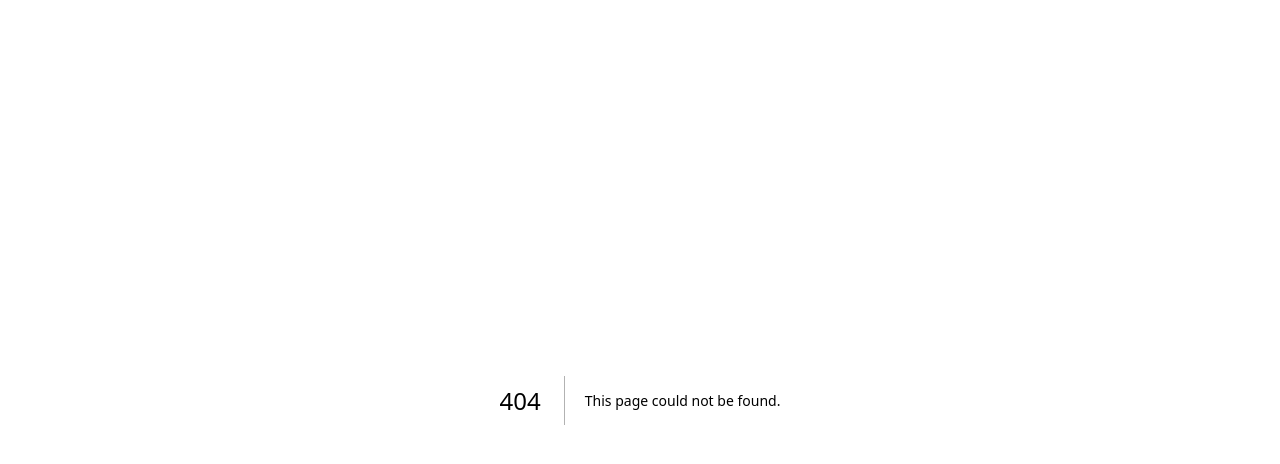
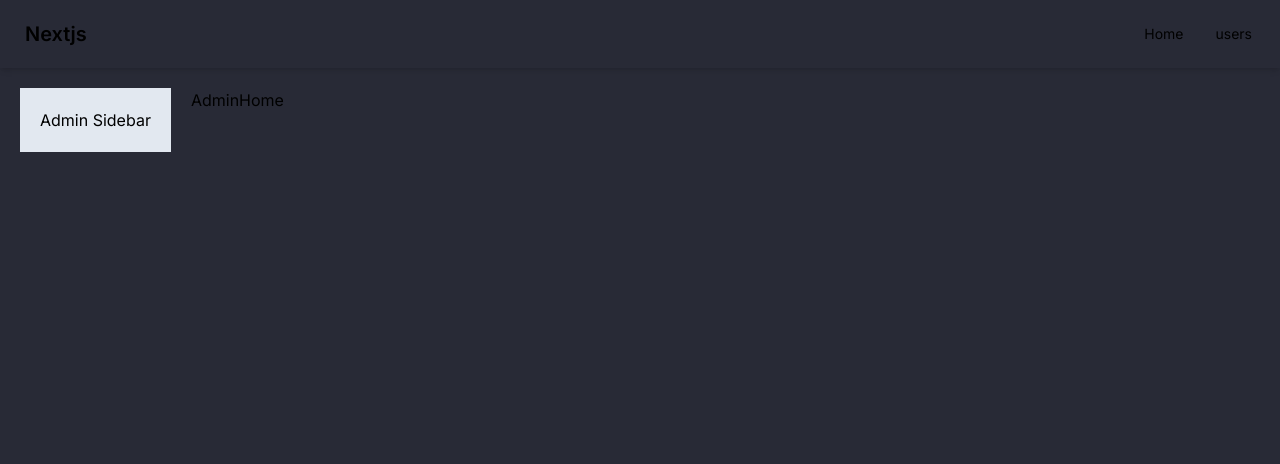
Before and after one commit to depermana12/nextfull, a Next.js app: page /admin in a window 1280 px wide. Before the commit this address had no page. Shown: the top 464 px of the page. Built offline with nearby package versions, Linux system fonts and the light colour scheme.

Commit message:
add navbar

```diff
--- /dev/null
+++ b/app/NavBar.tsx
@@ -0,0 +1,22 @@
+import Link from "next/link";
+
+const NavBar = () => {
+  return (
+    <div className="navbar bg-base-100 shadow-md">
+      <div className="flex-1">
+        <a className="btn btn-ghost text-xl">Nextjs</a>
+      </div>
+      <div className="flex-none">
+        <ul className="menu menu-horizontal px-1">
+          <li>
+            <Link href="/">Home</Link>
+          </li>
+          <li>
+            <Link href="/users">users</Link>
+          </li>
+        </ul>
+      </div>
+    </div>
+  );
+};
+export default NavBar;
--- /dev/null
+++ b/app/admin/layout.tsx
@@ -0,0 +1,11 @@
+import { ReactNode } from "react";
+
+const AdminLayout = ({ children }: { children: ReactNode }) => {
+  return (
+    <div className="flex">
+      <aside className="mr-5 bg-slate-200 p-5">Admin Sidebar</aside>
+      <div>{children}</div>
+    </div>
+  );
+};
+export default AdminLayout;
--- /dev/null
+++ b/app/admin/page.tsx
@@ -0,0 +1,4 @@
+const AdminHome = () => {
+  return <div>AdminHome</div>;
+};
+export default AdminHome;
--- a/app/globals.css
+++ b/app/globals.css
@@ -18,12 +18,12 @@
 
 body {
   color: rgb(var(--foreground-rgb));
-  background: linear-gradient(
-      to bottom,
-      transparent,
-      rgb(var(--background-end-rgb))
-    )
-    rgb(var(--background-start-rgb));
+}
+
+@layer base {
+  h1 {
+    @apply mb-3 text-2xl font-bold;
+  }
 }
 
 @layer utilities {
--- a/app/layout.tsx
+++ b/app/layout.tsx
@@ -1,6 +1,8 @@
 import type { Metadata } from "next";
+import { ReactNode } from "react";
 import { Inter } from "next/font/google";
 import "./globals.css";
+import NavBar from "./NavBar";
 
 const inter = Inter({ subsets: ["latin"] });
 
@@ -12,11 +14,14 @@
 export default function RootLayout({
   children,
 }: Readonly<{
-  children: React.ReactNode;
+  children: ReactNode;
 }>) {
   return (
     <html lang="en" data-theme="dracula">
-      <body className={inter.className}>{children}</body>
+      <body className={inter.className}>
+        <NavBar />
+        <main className="p-5">{children}</main>
+      </body>
     </html>
   );
 }
--- a/app/page.tsx
+++ b/app/page.tsx
@@ -1,9 +1,3 @@
-import Image from "next/image";
-
 export default function Home() {
-  return (
-    <main>
-      <h1>Hello world</h1>
-    </main>
-  );
+  return <h1>Hello world</h1>;
 }
--- a/app/users/Usertable.tsx
+++ b/app/users/Usertable.tsx
@@ -1,20 +1,34 @@
+import Link from "next/link";
+
 type User = {
   id: number;
   name: string;
   email: string;
 };
 
-const Usertable = async () => {
+type Props = {
+  sortOrder: string;
+};
+
+const Usertable = async ({ sortOrder }: Props) => {
   const res = await fetch("https://jsonplaceholder.typicode.com/users");
   const users: User[] = await res.json();
+
+  sortOrder === "name"
+    ? users.sort((a, b) => a.name.localeCompare(b.name))
+    : users.sort((a, b) => a.email.localeCompare(b.email));
 
   return (
     <div>
       <table className="table-bordered table">
         <thead>
           <tr>
-            <th>Name</th>
-            <th>Email</th>
+            <th>
+              <Link href="/users?sortOrder=name">Name</Link>
+            </th>
+            <th>
+              <Link href="/users?sortOrder=email">Email</Link>
+            </th>
           </tr>
         </thead>
         <tbody>
--- a/app/users/page.tsx
+++ b/app/users/page.tsx
@@ -1,10 +1,16 @@
 import Usertable from "./Usertable";
 
-const UsersPage = async () => {
+type Props = {
+  searchParams: {
+    sortOrder: string;
+  };
+};
+
+const UsersPage = async ({ searchParams: { sortOrder } }: Props) => {
   return (
     <>
       <h1>Users</h1>
-      <Usertable />
+      <Usertable sortOrder={sortOrder} />
     </>
   );
 };
```
